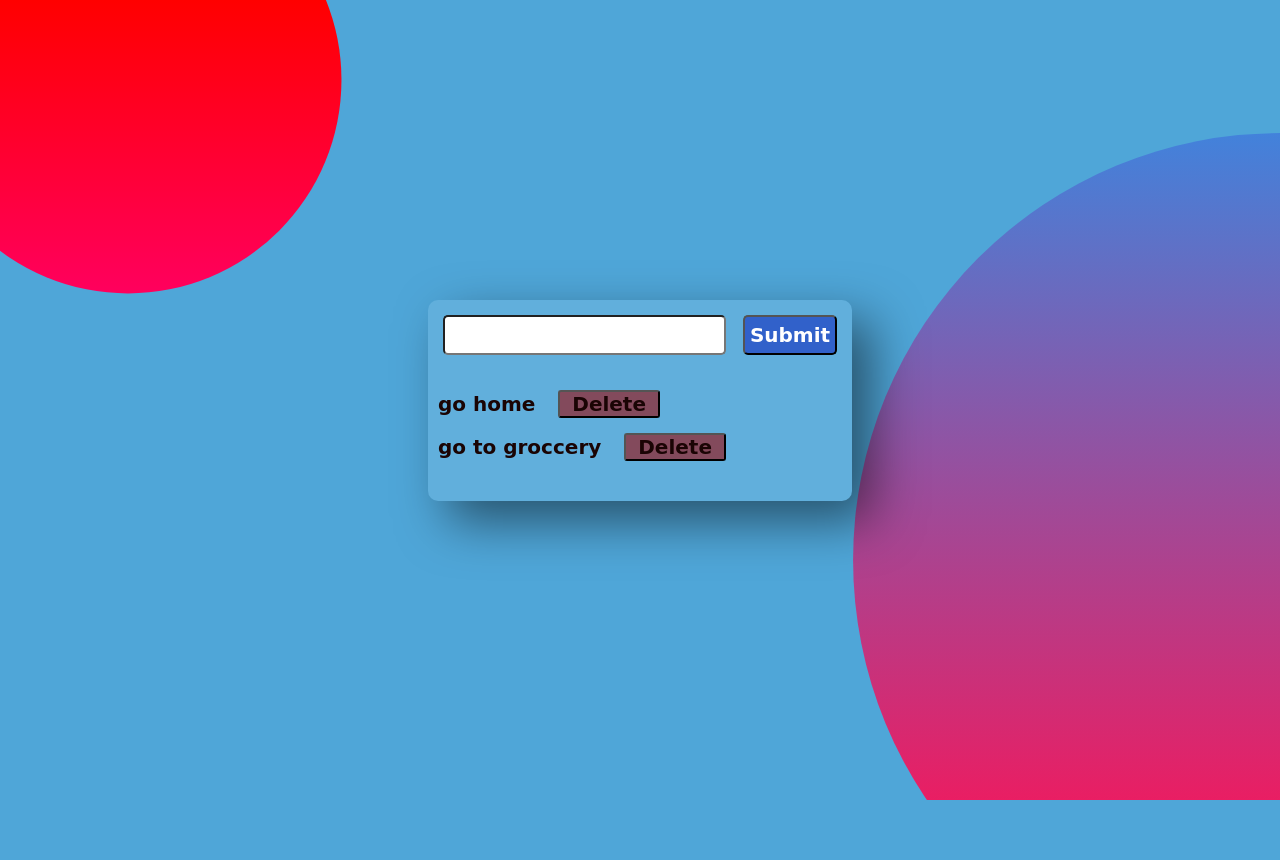
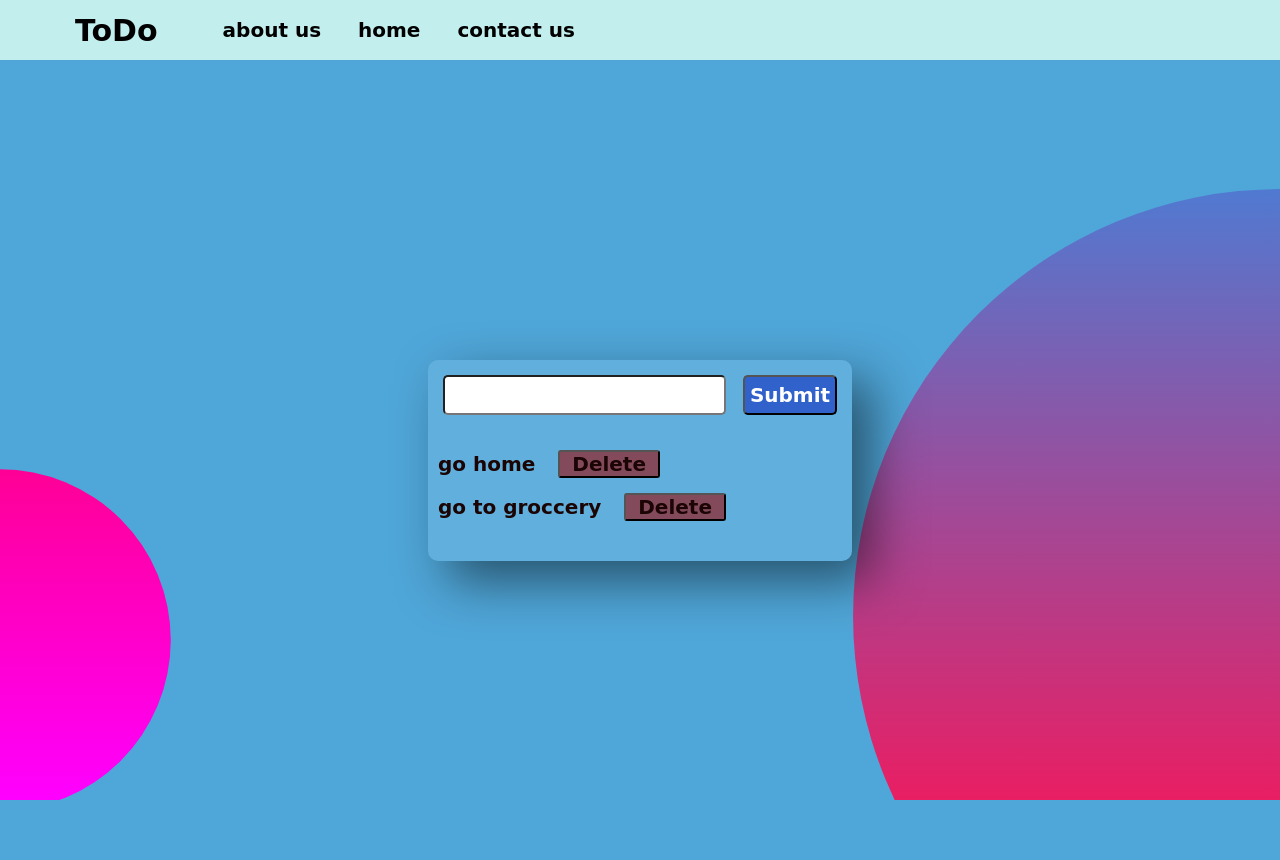
Before and after one commit to sunilRathod1998/todo_web, a Django app: template task/templates/tasks/list.html in a window 1280 px wide. Before the commit the page ends 800 px from the top, so only its background shows below. Run offline with Django 3.2, Linux system fonts and the light colour scheme; the template is opened without the code that fills it: values that come from a table or form of the project are taken from there, others are empty; data comes from the database, SQL or seed files in the repository; both versions use the stored data as it was after the commit; form fields are guessed from the names that the template uses.

Commit message:
navbar added

```diff
--- a/task/static/css/style.css
+++ b/task/static/css/style.css
@@ -8,15 +8,15 @@
 
 }
 
-body{
+.container{
     background-color: #4fa6d8;
     display: flex;
     justify-content: center;
     align-items: center;
-    width: 100vw;
+    width: 100%;
     height: 100vh;
 }
-body::before{
+.container::before{
     content:"";
     position: absolute;
     top: 0;
@@ -24,10 +24,10 @@ body::before{
     width: 100%;
     height: 100%;
     background: linear-gradient(#f00, #f0f);
-    clip-path: circle(20% at 10% 10%);
+    clip-path: circle(16% at 0% 80%);
 }
 
-body::after{
+.container::after{
     content:"";
     position: absolute;
     top: 0;
@@ -35,7 +35,7 @@ body::after{
     width: 100%;
     height: 100%;
     background: linear-gradient(#2196f3, #e91e63);
-    clip-path: circle(40% at right 70%);
+    clip-path: circle(40% at right 77%);
 }
 
 .card{
@@ -87,3 +87,25 @@ body::after{
 }
 .del a:hover{
     color: white;
+}
+.nav{
+    display: flex;
+    flex-direction: row;
+    align-items: center;
+    background-color: rgb(195, 238, 238);
+    height: 3rem;
+
+
+}
+.logo{
+    display: inline-block;
+    margin: 0 50px 0 75px;
+    font: 30px;
+}
+.links ul li{
+    display: inline;
+    margin: 0 15px;
+}
+.logo a{
+    font-size: 30px;
+}
--- a/task/templates/tasks/base.html
+++ b/task/templates/tasks/base.html
@@ -11,45 +11,17 @@
     <title>Hello, world!</title>
   </head>
   <body>
-
-
-    {% comment %} <nav class="navbar navbar-expand-lg navbar-dark bg-dark">
-        <div class="container-fluid">
-          <a class="navbar-brand" href="#">ToDo</a>
-          <button class="navbar-toggler" type="button" data-bs-toggle="collapse" data-bs-target="#navbarSupportedContent" aria-controls="navbarSupportedContent" aria-expanded="false" aria-label="Toggle navigation">
-            <span class="navbar-toggler-icon"></span>
-          </button>
-          <div class="collapse navbar-collapse" id="navbarSupportedContent">
-            <ul class="navbar-nav me-auto mb-2 mb-lg-0">
-              <li class="nav-item">
-                <a class="nav-link active" aria-current="page" href="#">Home</a>
-              </li>
-              <li class="nav-item">
-                <a class="nav-link" href="#">Link</a>
-              </li>
-              <li class="nav-item dropdown">
-                <a class="nav-link dropdown-toggle" href="#" id="navbarDropdown" role="button" data-bs-toggle="dropdown" aria-expanded="false">
-                  Dropdown
-                </a>
-                <ul class="dropdown-menu" aria-labelledby="navbarDropdown">
-                  <li><a class="dropdown-item" href="#">Action</a></li>
-                  <li><a class="dropdown-item" href="#">Another action</a></li>
-                  <li><hr class="dropdown-divider"></li>
-                  <li><a class="dropdown-item" href="#">Something else here</a></li>
-                </ul>
-              </li>
-              <li class="nav-item">
-                <a class="nav-link disabled">Disabled</a>
-              </li>
-            </ul>
-            <form class="d-flex">
-              <input class="form-control me-2" type="search" placeholder="Search" aria-label="Search">
-              <button class="btn btn-outline-success" type="submit">Search</button>
-            </form>
-          </div>
-        </div>
-      </nav> {% endcomment %}
-
+    <div class="nav">
+      <div class="logo"><a> ToDo</a></div>
+      <div class="links">
+        <ul>
+          <li>about us</li>
+          <li>home</li>
+          <li>contact us</li>
+        </ul>
+      </div>
+      <div class="search"></div>
+    </div>
 
     {% block list %}
 
--- a/task/templates/tasks/list.html
+++ b/task/templates/tasks/list.html
@@ -2,7 +2,7 @@
 
 {% block title %}home{% endblock title %}</title>
 {% block list %}
-
+<div class="container">
 <div class="card">
 
   <div class="card_top">
@@ -33,5 +33,4 @@
 </div>
 </div>
 
-
 {% endblock list %}
```
Also changed, not shown: db.sqlite3.
